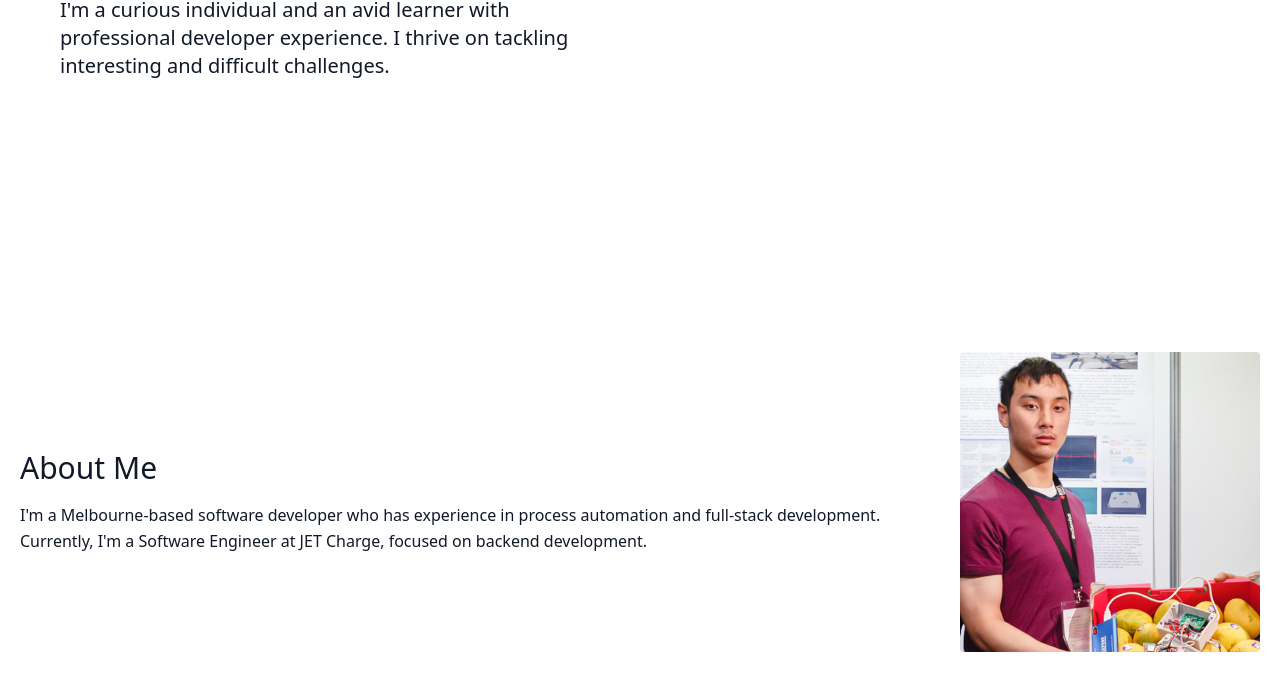
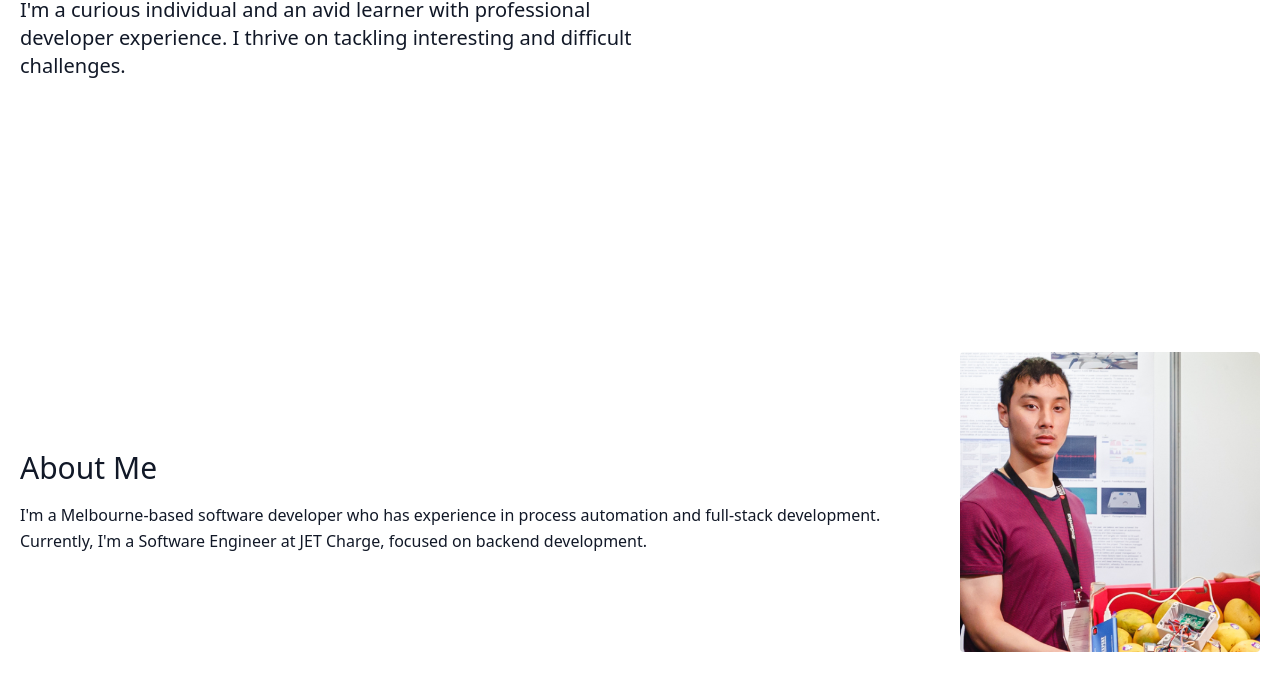
Before and after one commit to HuyNguyenAu/huynguyen-space, an Astro site: page / in a window 1280 px wide. Shown: the part 418-1100 px from the top of the page. Built offline with nearby package versions, Linux system fonts and the light colour scheme; Astro itself is replaced by a stand-in of ours.

Commit message:
Fixed misalignment.

```diff
--- a/src/components/hero.astro
+++ b/src/components/hero.astro
@@ -1,6 +1,6 @@
 <section>
   <div class="px-5 mx-auto h-[calc(100vh-80px)] container flex flex-col justify-center items-center md:items-start text-gray-900 font-light">
-    <div class="px-0 md:px-10 w-90 md:w-1/2 text-center md:text-left">
+    <div class="w-90 md:w-1/2 text-center md:text-left">
       <h1 class="mb-4 text-4xl md:text-5xl">
         Hello, I'm <span class="font-bold">Huy</span><span>.</span>
       </h1>
```
